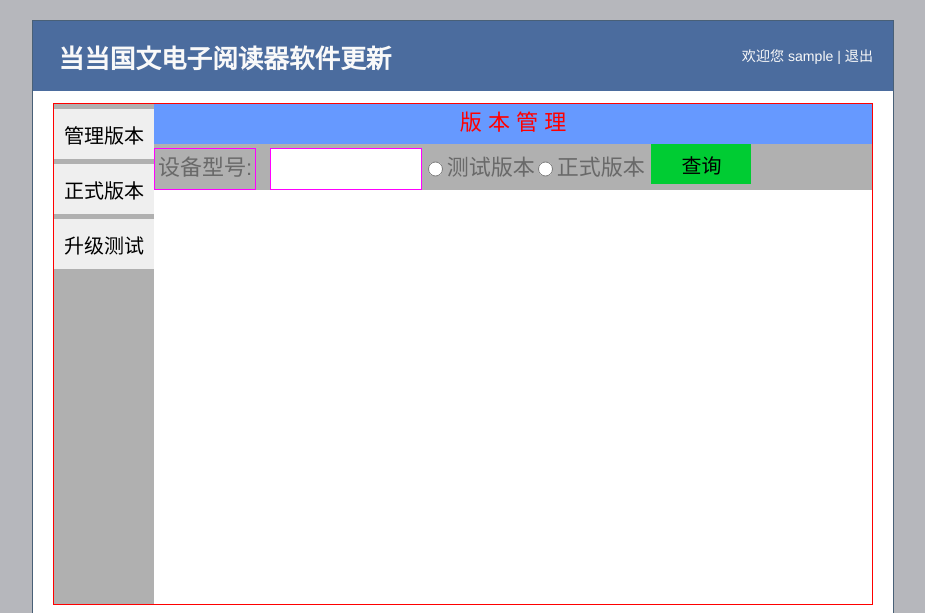
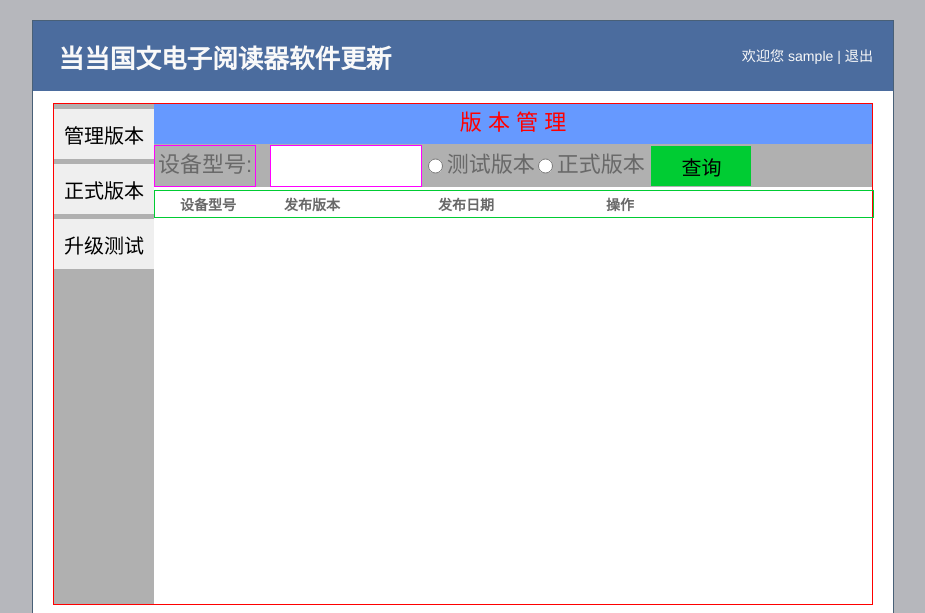
Before and after one commit to 2240831304/upgrade, a Django app: page /android/managerversion in a window 1280 px wide. Shown: the top 613 px of the page, without its empty margins (177-1102 px from the left). Run offline with Django 3.2, Linux system fonts and the light colour scheme; the visitor is signed in with stand-in values (Sample User, id 1); lists and menus that the app fills with data are empty.

Commit message:
修改：     apps/update/views.py 	修改：     static/css/managepage.css 	修改：     static/js/managepage.js 	修改：     templates/managepage.html 	modify: manage version page

```diff
--- a/apps/update/views.py
+++ b/apps/update/views.py
@@ -339,7 +339,32 @@
 
 
     if request.method == "POST":
-        print(request.body)
+        typetm = request.POST.get("type")
+        devicetype = request.POST.get("device")
+        deviceversion = request.POST.get("version")
+        print(typetm,devicetype,deviceversion)
+        if (typetm == "") or (devicetype == "") or (deviceversion == ""):
+            returndata["code"] = "1"
+            response = JsonResponse(returndata)
+            return response
+
+        if typetm == "test":
+            try:
+                upgradetest.objects.filter(device=devicetype,version=deviceversion).delete()
+            except:
+                returndata["code"] = "1"
+                response = JsonResponse(returndata)
+                return response
+        elif typetm == "official":
+            try:
+                softwarepackage.objects.filter(device=devicetype,version=deviceversion).delete()
+            except:
+                returndata["code"] = "1"
+                response = JsonResponse(returndata)
+                return response
+
+        response = JsonResponse(returndata)
+        return response
 
 
 
--- a/static/css/managepage.css
+++ b/static/css/managepage.css
@@ -91,9 +91,46 @@
 #sendrequestbut{
     height: 40px;
     display:inline-block;
+    vertical-align:middle;
     background-color: #00CC33;
 }
 
 .versionlist{
+    margin-top: 3px;
     width: 100%;
+    height: 100%;
+
+    border-style:solid;
+    border-width:1px;
+    border-color:#00CC33;
 }
+
+
+#tableheader{
+    width: 100px;
+    font-size: 14px;
+}
+
+#tableheaderdate{
+    font-size: 14px;
+    width: 200px;
+}
+
+#versiontable td{
+    vertical-align:middle;
+    text-align: center;
+}
+
+#tipmessage{
+    color: #cc0000;
+    vertical-align:middle;
+    text-align: center;
+}
+
+#deleterowbut{
+    height: 25px;
+    text-align: center;
+    vertical-align:middle;
+    background:#B0B0B0;
+    border:none;
+}
--- a/static/js/managepage.js
+++ b/static/js/managepage.js
@@ -43,14 +43,151 @@
             if (response.code == '0') {
                 //location.href = response.data.to_url
                 var data = response.data;
-                console.debug(data);
+                //console.debug(data);
                 if (!data){
                     alert("当前设备类型暂时没有发布版本");
+                    cleartableitem();
+                    $("#tipmessage p").hide();
+                }else {
+                    addversionitem(data);
                 }
+
             } else {
                 window.alert(response.msg);
+                $("#tipmessage p").hide();
+                cleartableitem();
             }
         }
     });
 
 }
+
+function cleartableitem() {
+    var tb = document.getElementById('versiontable');
+    var rowNum = tb.rows.length;
+    for (var i=1;i<rowNum;i++)
+    {
+        tb.deleteRow(i);
+        rowNum = rowNum-1;
+        i = i-1;
+    }
+}
+
+
+function addversionitem(versionlist) {
+    //console.debug(versionlist);
+
+    cleartableitem();
+
+    var limitShowRow = 0;
+    if (versionlist.length >= 12){
+        limitShowRow = 12;
+    } else {
+        limitShowRow = versionlist.length;
+    }
+
+    for (var i = 0;i < limitShowRow ;i++){
+        var item = versionlist[i];
+        var str = "<tr>\n" +
+        "<td id='devicetypetd'>%1</td>\n" +
+        "<td id='versiontd'>%2</td>\n" +
+        "<td>%3</td>\n" +
+        "<td><button id='deleterowbut' name='button' value=%4 onclick='deleteversion(this)'>删除</button></td>\n" +
+        "</tr>";
+
+        str = str.replace("%1",item["device"]);
+        str = str.replace("%2",item["version"]);
+        str = str.replace("%3",item["publishtime"]);
+        str = str.replace("%4",item["version"]);
+        $('#versiontable').append($(str));
+    }
+
+    $("#tipmessage p").html("***只显示最近12次的升级版本***");
+    $("#tipmessage p").show();
+}
+
+
+function deleteversion(data) {
+
+    //console.debug(data);
+    //console.debug(data.name,data.value);
+    var tb = document.getElementById('versiontable');
+    var rowNum = tb.rows.length;
+    var rows = tb.rows;
+
+    var devicever = "";
+    var rowindex = 0;
+    for (var i = 1;i<rowNum;i++)
+    {
+        //console.debug(rows[i].cells[1].innerHTML)
+        var versioncmp = rows[i].cells[1].innerHTML;
+        if(versioncmp == data.value){
+            devicever = versioncmp;
+            rowindex = i;
+            //tb.deleteRow(i);
+            break;
+        }
+    }
+
+    var devicetype = $('#devicetype').val();
+    if (!devicetype) {
+        alert("未获取到要删除版本的设备类型");
+        return;
+    }
+    var type = null;
+    var item = null;
+    var obj = document.getElementsByName("versionradio");
+    for (var i = 0; i < obj.length; i++) { //遍历Radio
+      if (obj[i].checked) {
+           item = obj[i].value;
+      }
+    }
+
+    if (item == "testradio"){
+        type = "test";
+    } else if (item == "officialradio"){
+        type = "official";
+    } else {
+        alert("未获取到要删除测试版本,or正式版本");
+        return;
+    }
+
+    var deletemesage = "确定要删除设备:" + devicetype + " 版本号：" + devicever;
+    deletemesage += "服务器上的版本吗？";
+
+    if(window.confirm(deletemesage)){
+        executedeleterequest(type,devicetype,devicever,rowindex);
+    } else {
+        return;
+    }
+
+}
+
+
+function executedeleterequest(type,devicetype,versionnum,rowindex) {
+    var csrftoken = getCookie('csrftoken');
+
+    var data = {
+        "type":type,
+        "device":devicetype,
+        "version":versionnum
+    };
+
+    $.ajax({
+        url: '/android/versionmanagesys',
+        type: 'post',
+        data: data,
+        dataType: 'json',
+        headers: {'X-CSRFToken': csrftoken},
+        success: function (response) {
+            if (response.code == '0') {
+                window.alert("服务器删除版本成功");
+                var tb = document.getElementById('versiontable');
+                tb.deleteRow(rowindex);
+            } else {
+                window.alert("服务器删除版本失败，请重新删除");
+            }
+        }
+    });
+
+}
--- a/templates/managepage.html
+++ b/templates/managepage.html
@@ -37,8 +37,18 @@
         </div>
     </div>
 
-    <div class="versionlist" clearfix>
-
+    <div class="versionlist" id="versionlist" clearfix>
+        <table id="versiontable">
+            <tr>
+                <th id="tableheader">设备型号</th>
+                <th id="tableheader">发布版本</th>
+                <th id="tableheaderdate">发布日期</th>
+                <th id="tableheader">操作</th>
+            </tr>
+        </table>
+    </div>
+    <div id="tipmessage">
+        <p> </p>
     </div>
 
 </div>
```
